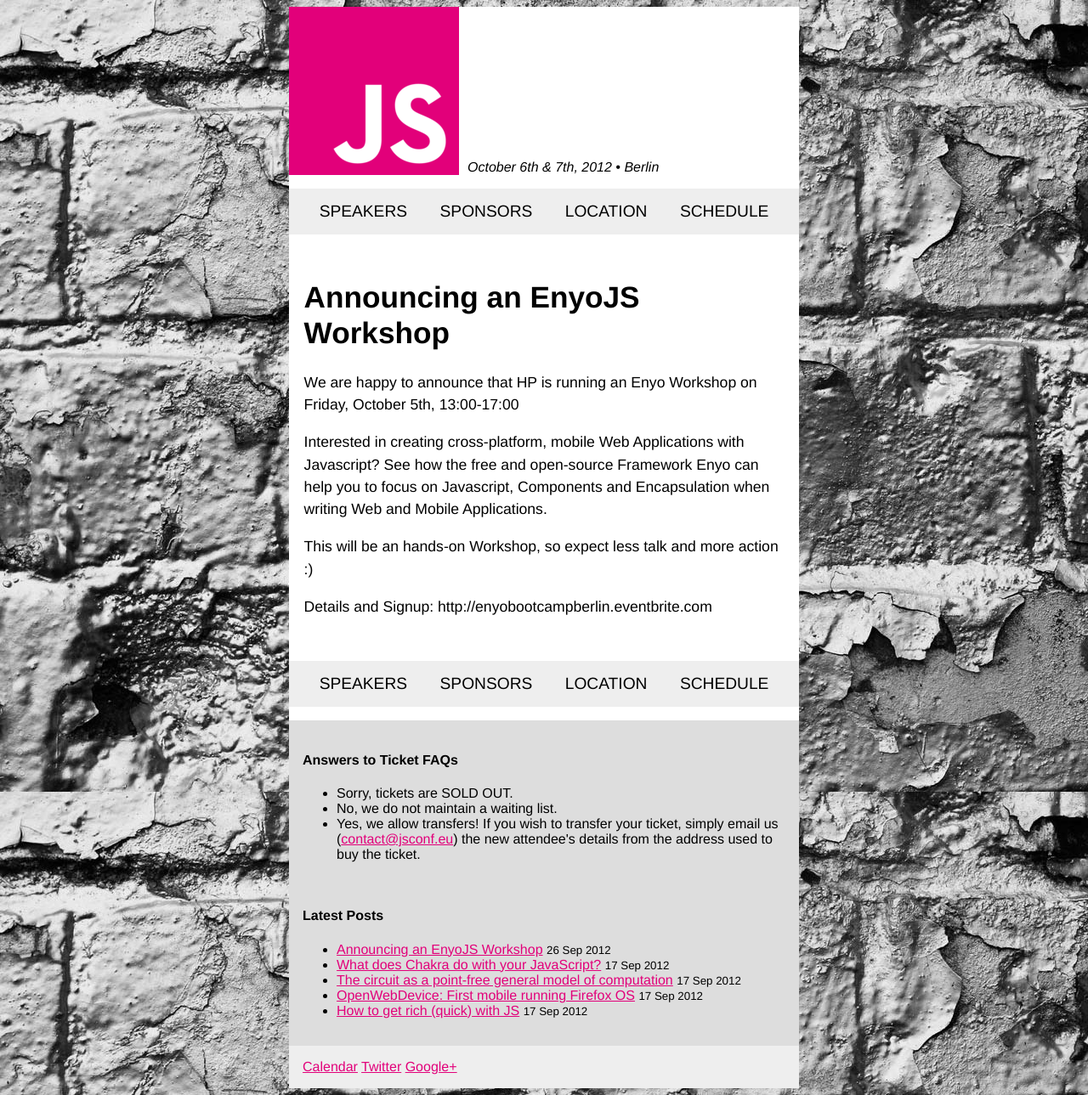
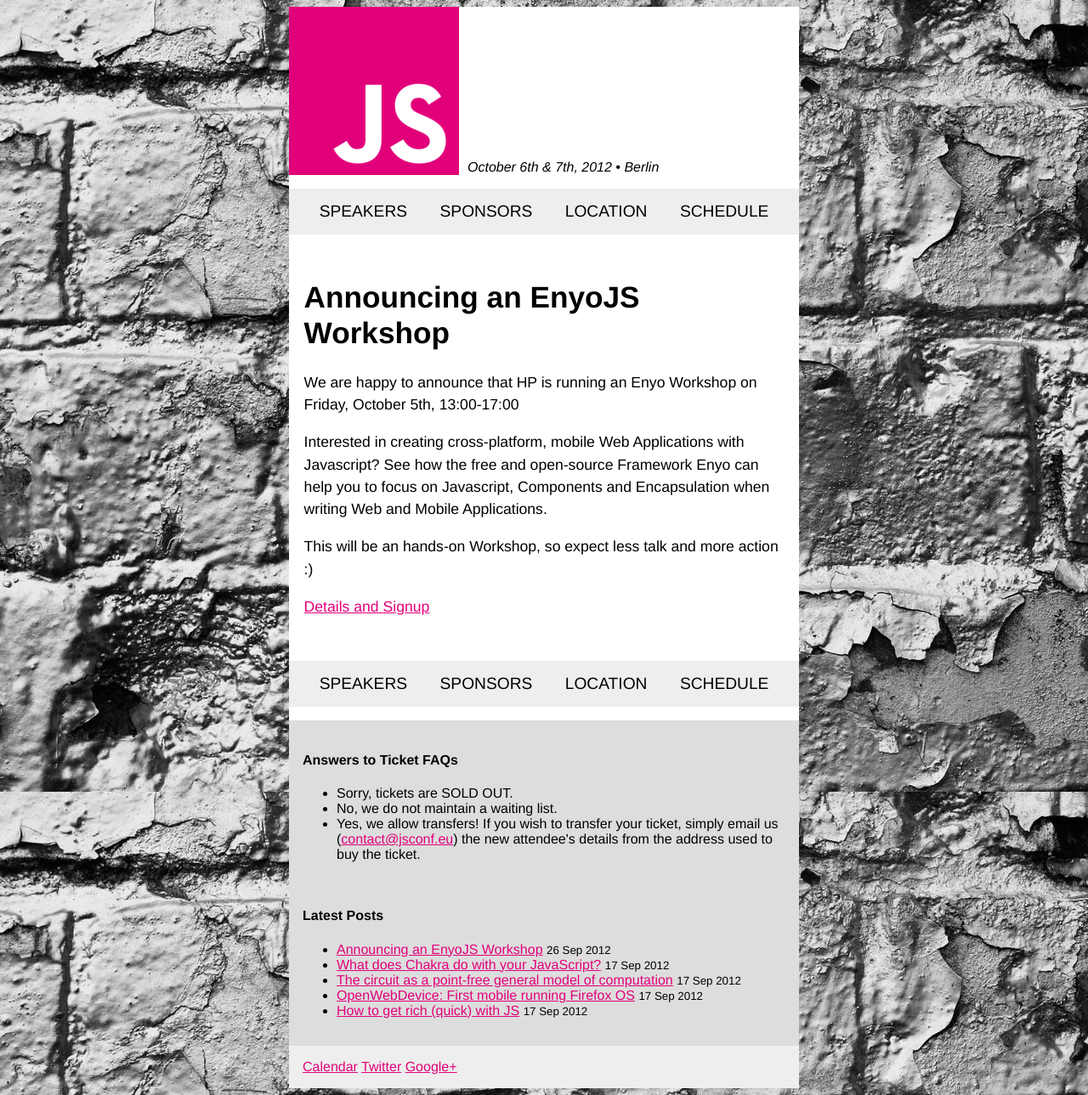
Before and after one commit to jsconf/2012.jsconf.eu, a Jekyll site: the page built from _posts/2012-09-26-announcing-enyojs-workshop.md, in a window 1280 px wide. Shown: the whole page at 85% size. Built offline with Jekyll 4.4.1, drawn with Linux system fonts in a browser that asks for light colours; comment, search, counter and statistics services are not loaded.

Commit message:
Update _posts/2012-09-26-announcing-enyojs-workshop.md
link proper

```diff
--- a/_posts/2012-09-26-announcing-enyojs-workshop.md
+++ b/_posts/2012-09-26-announcing-enyojs-workshop.md
@@ -13,4 +13,4 @@
 
 This will be an hands-on Workshop, so expect less talk and more action :)
 
-Details and Signup: http://enyobootcampberlin.eventbrite.com
+[Details and Signup](http://enyobootcampberlin.eventbrite.com)
```
